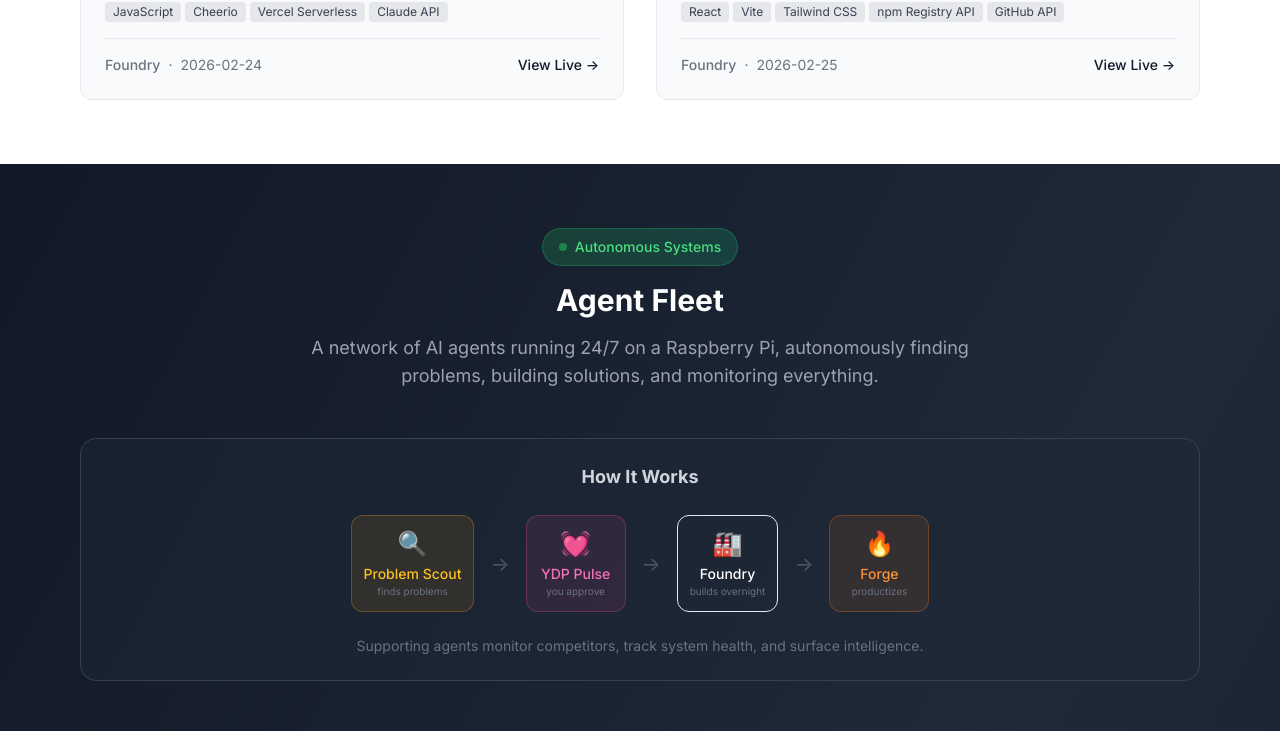
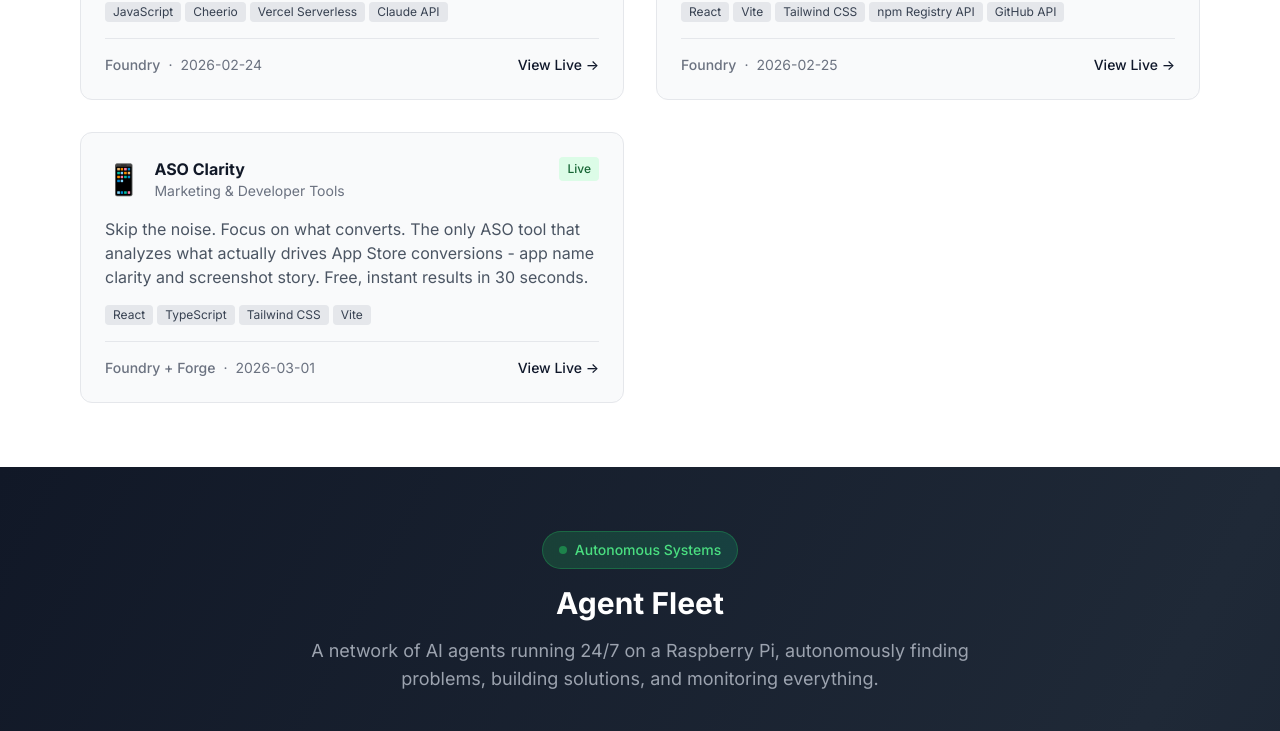
Before and after one commit to YDP-Chris/ydp-portfolio, a React (Vite) app: page / in a window 1280 px wide. Shown: the part 6140-6871 px from the top of the page. Built offline with nearby package versions, Linux system fonts and the light colour scheme; no server answers; the HTML template or start-up script is replaced by a standard one.

Commit message:
Add ASO Clarity to portfolio (Foundry + Forge productization)
- Launch-ready ASO tool that focuses on name clarity and screenshot story
- Fully branded with teal/orange design system
- Built by Foundry, productized by Forge

```diff
--- a/src/data/projects.js
+++ b/src/data/projects.js
@@ -381,6 +381,18 @@
     builtBy: 'Foundry',
     builtOn: '2026-02-25',
     image: '🏥'
+  },
+  {
+    id: 'aso-clarity',
+    title: 'ASO Clarity',
+    description: 'Skip the noise. Focus on what converts. The only ASO tool that analyzes what actually drives App Store conversions - app name clarity and screenshot story. Free, instant results in 30 seconds.',
+    category: 'Marketing & Developer Tools',
+    techStack: ['React', 'TypeScript', 'Tailwind CSS', 'Vite'],
+    status: 'Live',
+    url: 'https://code-ydp.vercel.app',
+    builtBy: 'Foundry + Forge',
+    builtOn: '2026-03-01',
+    image: '📱'
   }
 ];
 
```
